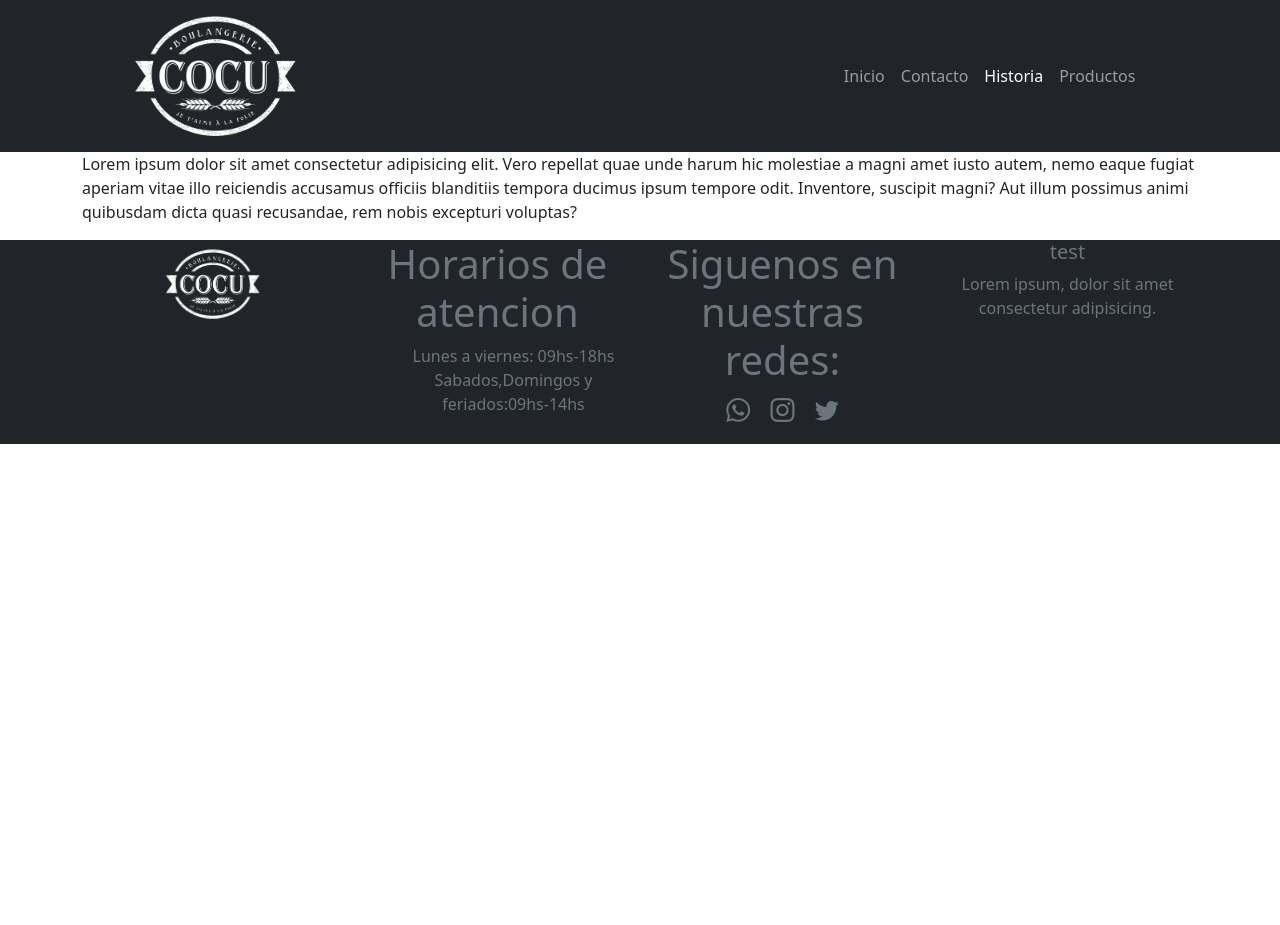
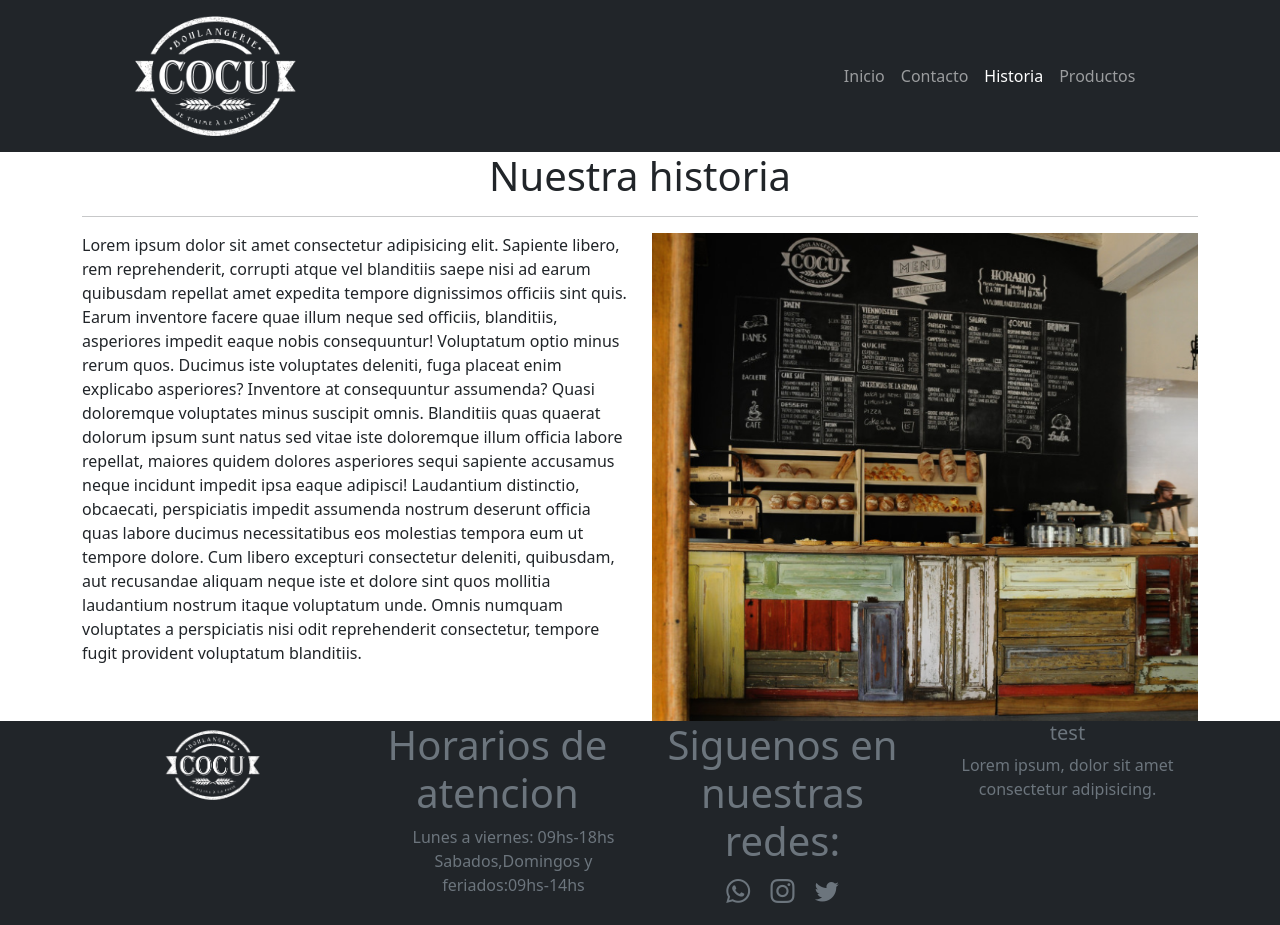
Before and after one commit to gonzalogg94/panaderiacocu6i, a plain HTML site: page pages/historia.html in a window 1280 px wide. Before the commit the page ends 800 px from the top, so only its background shows below. Drawn offline with nearby package versions, Linux system fonts and the light colour scheme.

Commit message:
agregamos el maquetado de la pagina historia

```diff
--- a/pages/historia.html
+++ b/pages/historia.html
@@ -18,27 +18,36 @@
   <body>
     <header class="bg-dark">
       <div>
-        <img
-          width="40%"
-          src="../img/cocu_logo-450.png"
-          alt="Imagen logotipo"
-        />
+        <img width="40%" src="../img/cocu_logo-450.png" alt="Imagen logotipo" />
       </div>
       <nav class="navbar navbar-expand-lg bg-dark navbar-dark">
         <div class="container">
-          <button class="navbar-toggler" type="button" data-bs-toggle="collapse" data-bs-target="#navbarSupportedContent" aria-controls="navbarSupportedContent" aria-expanded="false" aria-label="Toggle navigation">
+          <button
+            class="navbar-toggler"
+            type="button"
+            data-bs-toggle="collapse"
+            data-bs-target="#navbarSupportedContent"
+            aria-controls="navbarSupportedContent"
+            aria-expanded="false"
+            aria-label="Toggle navigation"
+          >
             <span class="navbar-toggler-icon"></span>
           </button>
           <div class="collapse navbar-collapse" id="navbarSupportedContent">
             <ul class="navbar-nav me-auto mb-2 mb-lg-0">
               <li class="nav-item">
-                <a class="nav-link"  href="../index.html">Inicio</a>
+                <a class="nav-link" href="../index.html">Inicio</a>
               </li>
               <li class="nav-item">
                 <a class="nav-link" href="contactos.html">Contacto</a>
               </li>
               <li class="nav-item">
-                <a class="nav-link active" aria-current="page" href="historia.html">Historia</a>
+                <a
+                  class="nav-link active"
+                  aria-current="page"
+                  href="historia.html"
+                  >Historia</a
+                >
               </li>
               <li class="nav-item">
                 <a class="nav-link" href="productos.html">Productos</a>
@@ -50,7 +59,37 @@
     </header>
 
     <main class="container">
-        <p>Lorem ipsum dolor sit amet consectetur adipisicing elit. Vero repellat quae unde harum hic molestiae a magni amet iusto autem, nemo eaque fugiat aperiam vitae illo reiciendis accusamus officiis blanditiis tempora ducimus ipsum tempore odit. Inventore, suscipit magni? Aut illum possimus animi quibusdam dicta quasi recusandae, rem nobis excepturi voluptas?</p>
+      <section>
+        <article class="text-center">
+          <h1>Nuestra historia</h1>
+          <hr />
+        </article>
+      </section>
+      <article class="row">
+        <aside class="col-12 col-md-6">
+          Lorem ipsum dolor sit amet consectetur adipisicing elit. Sapiente
+          libero, rem reprehenderit, corrupti atque vel blanditiis saepe nisi ad
+          earum quibusdam repellat amet expedita tempore dignissimos officiis
+          sint quis. Earum inventore facere quae illum neque sed officiis,
+          blanditiis, asperiores impedit eaque nobis consequuntur! Voluptatum
+          optio minus rerum quos. Ducimus iste voluptates deleniti, fuga placeat
+          enim explicabo asperiores? Inventore at consequuntur assumenda? Quasi
+          doloremque voluptates minus suscipit omnis. Blanditiis quas quaerat
+          dolorum ipsum sunt natus sed vitae iste doloremque illum officia
+          labore repellat, maiores quidem dolores asperiores sequi sapiente
+          accusamus neque incidunt impedit ipsa eaque adipisci! Laudantium
+          distinctio, obcaecati, perspiciatis impedit assumenda nostrum deserunt
+          officia quas labore ducimus necessitatibus eos molestias tempora eum
+          ut tempore dolore. Cum libero excepturi consectetur deleniti,
+          quibusdam, aut recusandae aliquam neque iste et dolore sint quos
+          mollitia laudantium nostrum itaque voluptatum unde. Omnis numquam
+          voluptates a perspiciatis nisi odit reprehenderit consectetur, tempore
+          fugit provident voluptatum blanditiis.
+        </aside>
+        <aside class="col-12 col-md-6">
+          <img src="../img/historia.png" alt=" panaderia cocu" class="w-100">
+        </aside>
+      </article>
     </main>
     <footer class="bg-dark text-bg-dark">
       <section class="container">
```
